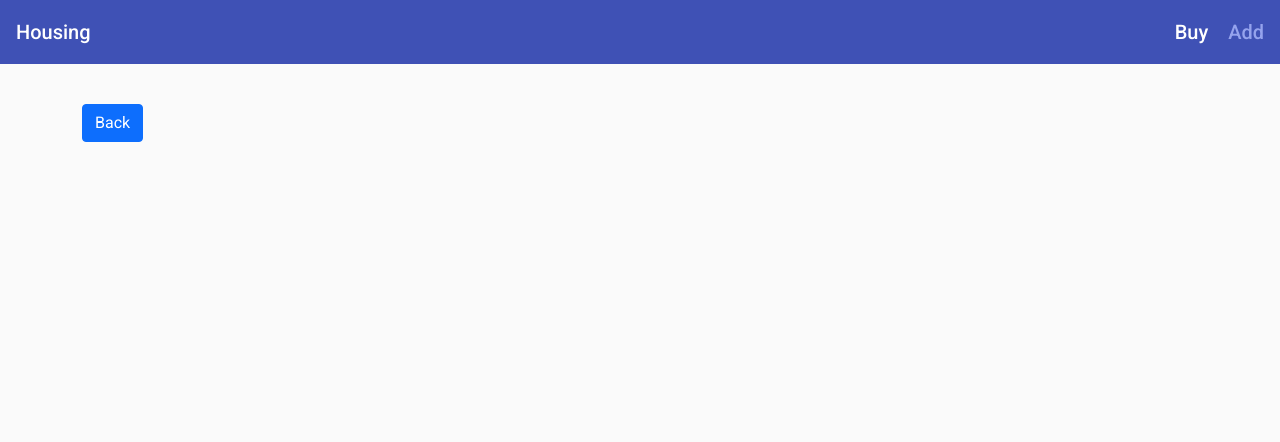
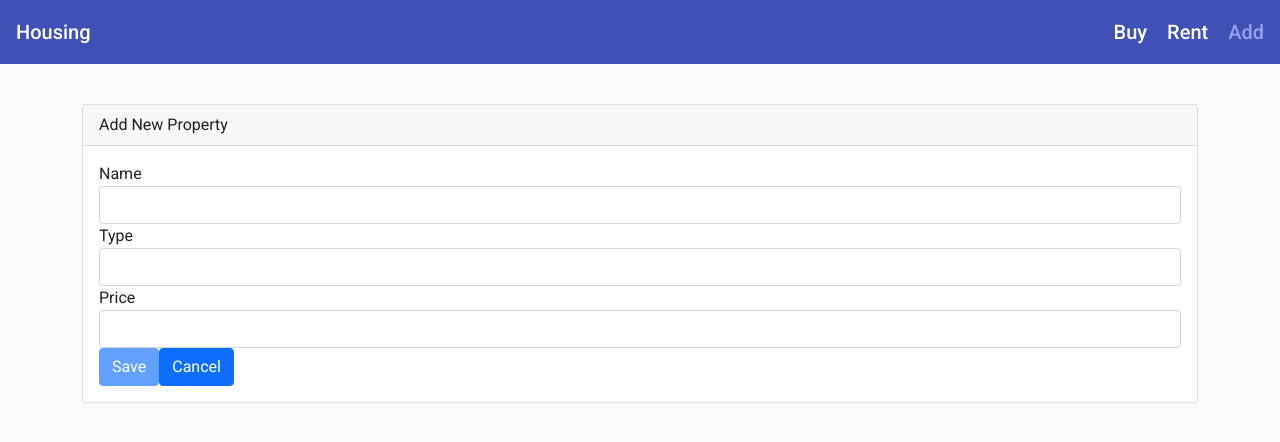
Before and after one commit to zEEmperon/Housing-WebApplication, an Angular app in the folder Frontend/: page /add-property in a window 1280 px wide. Shown: the top 442 px of the page. Built offline with nearby package versions, Linux system fonts and the light colour scheme.

Commit message:
add property form and some routing issues

```diff
--- a/Frontend/src/app/app-routing/app-routing.module.ts
+++ b/Frontend/src/app/app-routing/app-routing.module.ts
@@ -7,7 +7,9 @@ import {PropertyDetailComponent} from "../core/property/property-detail/property
 const routes: Routes = [
   {path: '', component: PropertyListComponent},
   {path: 'add-property', component: AddPropertyComponent},
-  {path: 'property-detail/:id', component: PropertyDetailComponent}
+  {path: 'property-detail/:id', component: PropertyDetailComponent},
+  {path: 'rent-property', component: PropertyListComponent},
+  //{path: '**', component: PageNotFoundComponent}
 ];
 
 @NgModule({
--- a/Frontend/src/app/app.component.html
+++ b/Frontend/src/app/app.component.html
@@ -4,9 +4,9 @@
       <a mat-list-item routerLink="" routerLinkActive="active" [routerLinkActiveOptions]="{exact: true}">
         <span class="label">Buy</span>
       </a>
-<!--      <a mat-list-item routerLink="rent-property" routerLinkActive="active">-->
-<!--        <span class="label">Rent</span>-->
-<!--      </a>-->
+      <a mat-list-item routerLink="rent-property" routerLinkActive="active">
+        <span class="label">Rent</span>
+      </a>
       <a mat-list-item routerLink="add-property" routerLinkActive="active">
         <span class="label">Add</span>
       </a>
@@ -31,11 +31,11 @@
               <span class="label">Buy</span>
             </a>
           </li>
-<!--          <li>-->
-<!--            <a routerLink="/rent-property" routerLinkActive="active">-->
-<!--              <span class="label">Rent</span>-->
-<!--            </a>-->
-<!--          </li>-->
+          <li>
+            <a routerLink="/rent-property" routerLinkActive="active">
+              <span class="label">Rent</span>
+            </a>
+          </li>
           <li>
             <a routerLink="/add-property" routerLinkActive="active">
               <span class="label">Add</span>
--- a/Frontend/src/app/app.module.ts
+++ b/Frontend/src/app/app.module.ts
@@ -10,6 +10,7 @@ import { MaterialModule } from "./material/material.module";
 import { AddPropertyComponent } from './core/property/add-property/add-property.component';
 import {AppRoutingModule} from "./app-routing/app-routing.module";
 import {PropertyDetailComponent} from "./core/property/property-detail/property-detail.component";
+import {FormsModule} from "@angular/forms";
 
 @NgModule({
   declarations: [
@@ -24,7 +25,8 @@ import {PropertyDetailComponent} from "./core/property/property-detail/property-
     HttpClientModule,
     NgbModule,
     MaterialModule,
-    AppRoutingModule
+    AppRoutingModule,
+    FormsModule
   ],
   providers: [
     HousingService
--- a/Frontend/src/app/core/property/add-property/add-property.component.css
+++ b/Frontend/src/app/core/property/add-property/add-property.component.css
@@ -0,0 +1,7 @@
+.ng-invalid.ng-touched {
+  border-color: red;
+}
+
+.error-block {
+  color: red;
+}
--- a/Frontend/src/app/core/property/add-property/add-property.component.html
+++ b/Frontend/src/app/core/property/add-property/add-property.component.html
@@ -1 +1,29 @@
-<button class="btn btn-primary" (click)="onBack()" >Back</button>
+<div class="card">
+  <div class="card-header">
+    Add New Property
+  </div>
+  <div class="card-body">
+    <form (ngSubmit)="onSubmit()" #Form="ngForm">
+      <div class="form-group col-12">
+        <label for="name">Name</label>
+        <input type="text" #propName='ngModel' class="form-control" ngModel name="name" required minlength="5">
+        <span *ngIf="!propName.valid && propName.touched" class="error-block">
+          <span *ngIf="propName.errors?.['required']">Please provide name</span>
+          <span *ngIf="propName.errors?.['minlength']">Name must be at least 5 character long</span>
+        </span>
+      </div>
+      <div class="form-group col-12">
+        <label for="type">Type</label>
+        <input type="text" class="form-control" ngModel name="type">
+      </div>
+      <div class="form-group col-12">
+        <label for="price">Price</label>
+        <input type="text" class="form-control" ngModel name="price">
+      </div>
+      <div class="form-group">
+        <button  [disabled]="!Form.valid" type="submit" class="btn btn-primary mr-sm-2">Save</button>
+        <button type="cancel" class="btn btn-primary">Cancel</button>
+      </div>
+    </form>
+  </div>
+</div>
--- a/Frontend/src/app/core/property/add-property/add-property.component.ts
+++ b/Frontend/src/app/core/property/add-property/add-property.component.ts
@@ -1,5 +1,5 @@
-import { Component} from '@angular/core';
-import {Router} from "@angular/router";
+import {Component, ViewChild} from '@angular/core';
+import {NgForm} from "@angular/forms";
 
 @Component({
   selector: 'app-add-property',
@@ -8,12 +8,12 @@ import {Router} from "@angular/router";
 })
 export class AddPropertyComponent{
 
-  constructor(
-    private router: Router
-  ) { }
+  @ViewChild('Form') addPropertyForm!: NgForm;
 
-  onBack(){
-    this.router.navigate(['/']);
+  constructor() { }
+
+  onSubmit(){
+    console.log(this.addPropertyForm);
   }
 
 }
--- a/Frontend/src/app/core/property/property-detail/property-detail.component.html
+++ b/Frontend/src/app/core/property/property-detail/property-detail.component.html
@@ -1 +1,11 @@
-<p>{{propertyId}}</p>
+<p>
+  {{propertyId}}
+  <br/>
+  <br/>
+  <button (click)="onSelectNext()" class="btn btn-primary">Select Next Page</button>
+
+  <br/>
+  <br/>
+  <button routerLink="/property-detail/1" class="btn btn-primary">1</button>
+  <button routerLink="/property-detail/2" class="btn btn-primary">2</button>
+</p>
--- a/Frontend/src/app/core/property/property-detail/property-detail.component.ts
+++ b/Frontend/src/app/core/property/property-detail/property-detail.component.ts
@@ -1,5 +1,5 @@
 import { Component } from '@angular/core';
-import {ActivatedRoute} from "@angular/router";
+import {ActivatedRoute, Router} from "@angular/router";
 
 @Component({
   selector: 'app-property-detail',
@@ -8,12 +8,20 @@ import {ActivatedRoute} from "@angular/router";
 })
 export class PropertyDetailComponent {
 
-  public propertyId: number;
+  public propertyId!: number;
 
   constructor(
-    private route: ActivatedRoute
+    private route: ActivatedRoute,
+    private router: Router
   ) {
-    this.propertyId = this.route.snapshot.params['id'];
+    this.route.params.subscribe(params => {
+      this.propertyId = +params['id'];
+    })
+  }
+
+  onSelectNext(){
+    this.propertyId += 1;
+    this.router.navigate(['property-detail', this.propertyId]);
   }
 
 }
--- a/Frontend/src/app/core/property/property-list/property-list.component.ts
+++ b/Frontend/src/app/core/property/property-list/property-list.component.ts
@@ -1,6 +1,7 @@
-import {Component, OnInit} from '@angular/core';
+import {Component, Input, OnInit} from '@angular/core';
 import {HousingService} from "../../../services/housing.service";
 import {Property} from "../property";
+import {ActivatedRoute} from "@angular/router";
 
 @Component({
   selector: 'property-list',
@@ -10,19 +11,25 @@ import {Property} from "../property";
 export class PropertyListComponent implements OnInit {
 
   properties: Property[] = [];
+  sellrent: number = 1;
 
-  constructor(private housing: HousingService) {
-  }
+  constructor(
+    private route: ActivatedRoute,
+    private housing: HousingService
+  ) {}
 
   ngOnInit(): void {
-    this.housing.getAllProperties().subscribe(
+    if (this.route.snapshot.url.toString()){
+      this.sellrent = 2;
+    }
+    this.housing.getProperties(this.sellrent).subscribe(
       data => {
         this.properties = data;
       },
       error => {
         console.log(error);
       }
-      );
+    );
   }
 
 }
--- a/Frontend/src/app/core/property/property.ts
+++ b/Frontend/src/app/core/property/property.ts
@@ -1,6 +1,8 @@
 export interface Property {
   id: number,
+  sellrent: number,
   name: string,
   type: string,
-  price: number
+  price: number,
+  image?: string
 }
--- a/Frontend/src/app/services/housing.service.ts
+++ b/Frontend/src/app/services/housing.service.ts
@@ -1,6 +1,6 @@
 import {Injectable} from '@angular/core';
 import {HttpClient} from "@angular/common/http";
-import {Observable} from "rxjs";
+import {map, Observable} from "rxjs";
 import {Property} from "../core/property/property";
 
 @Injectable({
@@ -11,7 +11,9 @@ export class HousingService {
   constructor(private http: HttpClient) {
   }
 
-  getAllProperties(): Observable<Property[]> {
-    return this.http.get<Property[]>('data/properties.json');
+  getProperties(sellrent: number): Observable<Property[]> {
+    return this.http.get<Property[]>('data/properties.json').pipe(
+      map(data => data.filter(p => p.sellrent === sellrent))
+    );
   }
 }
--- a/Frontend/src/data/properties.json
+++ b/Frontend/src/data/properties.json
@@ -1,30 +1,35 @@
 [
   {
     "id": 1,
+    "sellrent": 1,
     "name": "House1",
     "type": "House",
     "price": 1200
   },
   {
     "id": 2,
+    "sellrent": 1,
     "name": "Villa",
     "type": "Villa",
     "price": 10000
   },
   {
     "id": 3,
+    "sellrent": 2,
     "name": "House121",
     "type": "House",
     "price": 1324
   },
   {
     "id": 4,
+    "sellrent": 1,
     "name": "Flaty",
     "type": "Flat",
     "price": 23485
   },
   {
     "id": 5,
+    "sellrent": 2,
     "name": "FifthHouse",
     "type": "House",
     "price": 2134890
```
